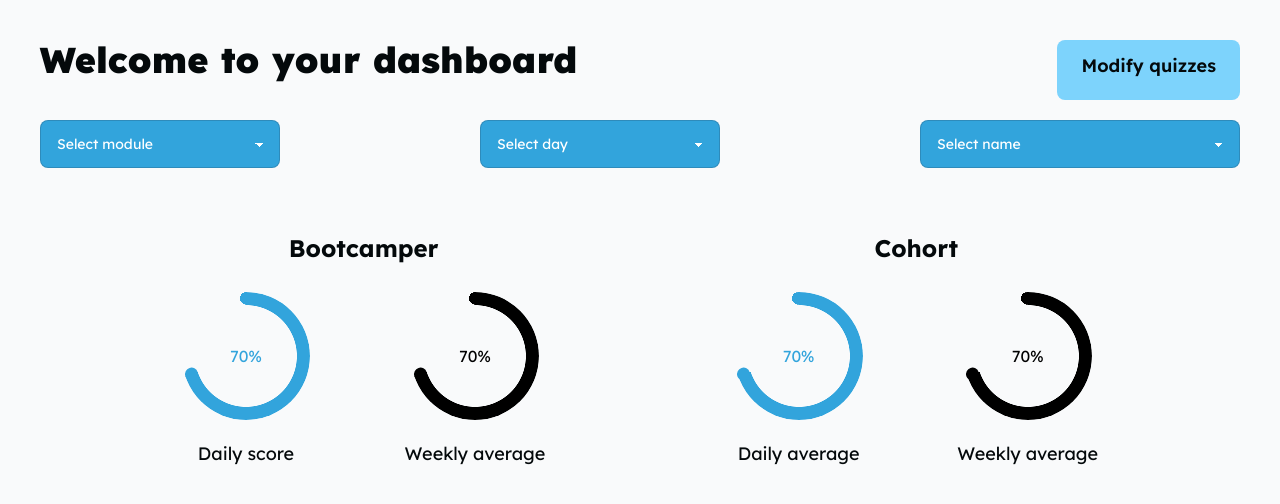
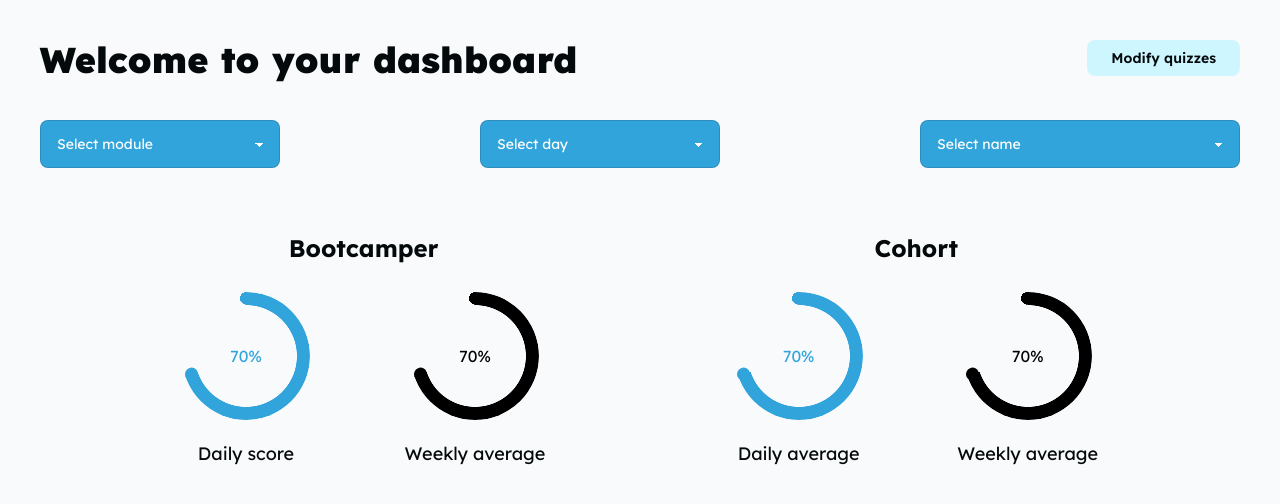
Before and after one commit to SchoolOfCode/bc16-final-projects-team_algorhythm, a Next.js app: page /dashboard in a window 1280 px wide. Shown: the top 504 px of the page. Built offline with nearby package versions, Linux system fonts and the light colour scheme; no server answers; what tailwindcss-animated would draw is missing.

Commit message:
styling edits

```diff
--- a/app/dashboard/page.tsx
+++ b/app/dashboard/page.tsx
@@ -8,12 +8,12 @@ export default function DashBoard() {
             <h1 className="font-black text-4xl pb-5 text-left ">Welcome to your dashboard</h1>
             <Link
               href="#"
-              className="hover:bg-loginblue bg-sky-300 text-black rounded-lg px-6 py-3 text-foreground hover:text-white font-semibold text-lg text-left "
+              className="hover:bg-loginblue bg-lightblue text-black rounded-lg px-6 py-3 text-foreground hover:text-white font-semibold text-sm text-left h-9 flex items-center"
             >
               Modify quizzes
             </Link>
             </div>
-            <div className="flex flex-row justify-between ">
+            <div className="flex flex-row justify-between">
             <select className="select select-bordered w-1/5 max-w-xs bg-loginblue text-white " >
   <option disabled selected>Select module</option>
   <option>1. Onboarding</option>
--- a/tailwind.config.js
+++ b/tailwind.config.js
@@ -31,6 +31,7 @@ module.exports = {
         loginblue: "#32A4DC",
         socskyblue: "#CDF6FF",
         orangetheme: "#FD7566",
+        lightblue: "#CDF6FF",
       },
     },
   },
```
